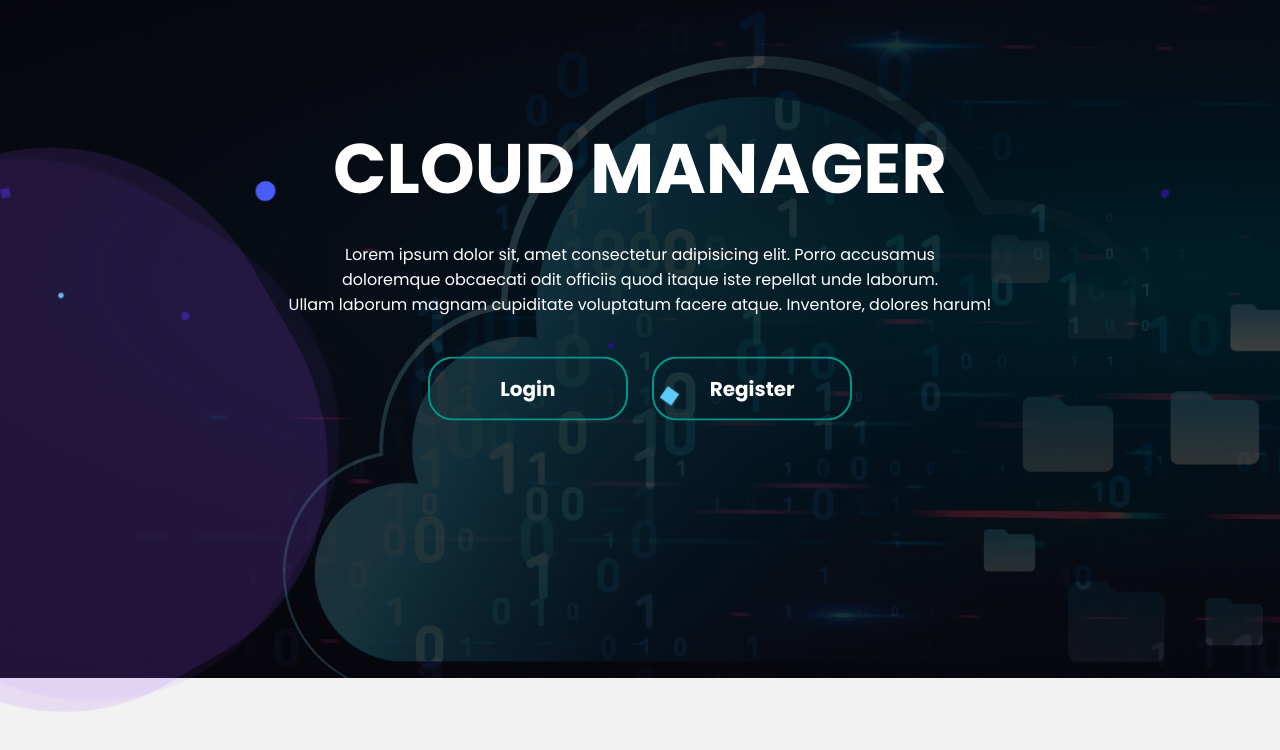
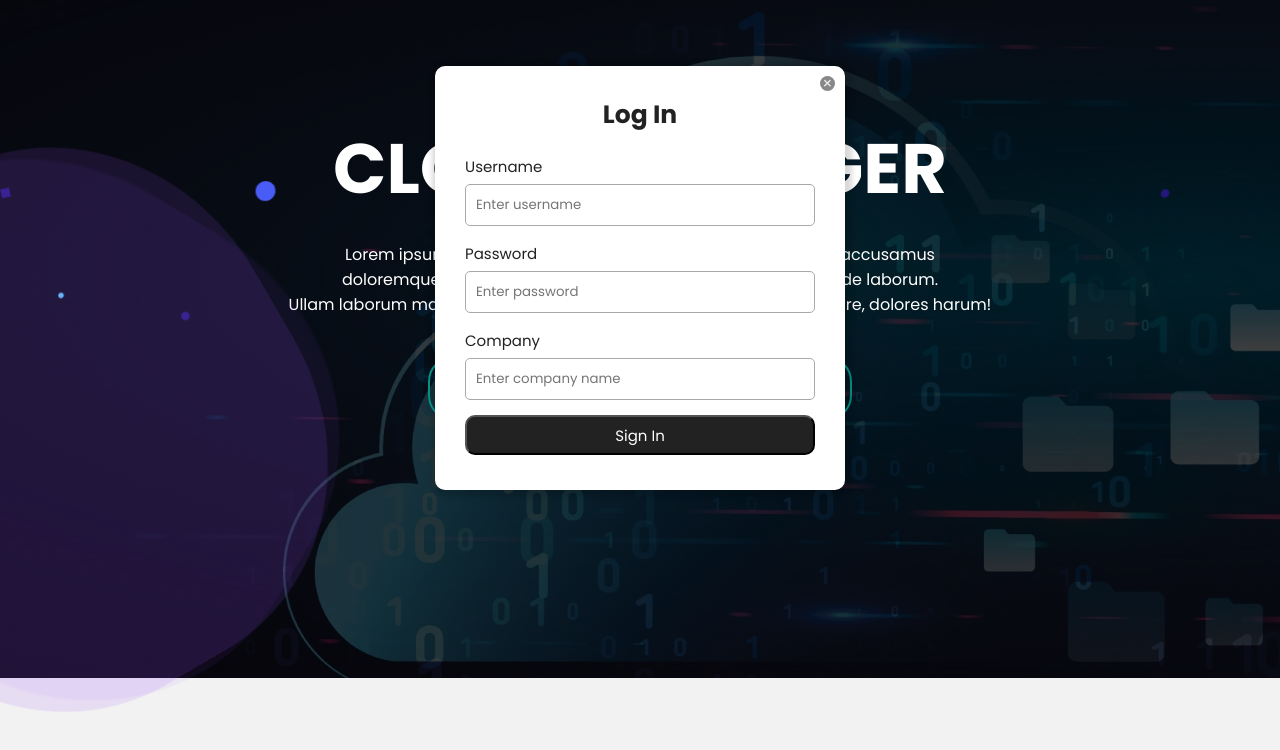
Before and after one commit to Itay-Talias/Cloud-Manager, a website: page CODE/FRONT/login.html in a window 1280 px wide. Both pictures are taken after a click on the button "Login". Shown: the part 122-872 px from the top of the page. Drawn offline with nearby package versions, Linux system fonts and the light colour scheme.

Commit message:
update form event listener

```diff
--- a/CODE/FRONT/login.html
+++ b/CODE/FRONT/login.html
@@ -90,6 +90,7 @@
                 Ullam laborum magnam cupiditate voluptatum facere atque. Inventore, dolores harum!</p>
             <button id="login-btn"><span></span>Login</button>
             <button id="register-btn"><span></span>Register</button>
+        </div>
 
         <div id="login-popup">
             <div id="close-btn">&times;</div>
@@ -115,7 +116,24 @@
                 </div>
             </div>
         </div>
+
     </div>
-    </div>
+
+    <script src="https://code.jquery.com/jquery-3.6.1.js" integrity="sha256-3zlB5s2uwoUzrXK3BT7AX3FyvojsraNFxCc2vC/7pNI=" crossorigin="anonymous"></script>
+    <script>
+        $("#login-btn").on("click", function(){
+            console.log("login click");
+            $("#login-popup").addClass("active")
+        })
+
+        $("#close-btn").on("click", function(){
+            console.log("close click");
+            $("#login-popup").removeClass("active")
+        })
+
+        $("#sign-in-btn").on("click", function(){
+            alert("hello")
+        })
+    </script>
 </body>
 </html>
--- a/CODE/FRONT/style.css
+++ b/CODE/FRONT/style.css
@@ -424,13 +424,14 @@ span{
     opacity: 0;
     transform: translate(-50%, -50%) scale(1.25);
     background-color: #fff;
-    width: 300px;
+    width: 350px;
     padding: 20px 30px;
     box-shadow: 2px 2px 5px 5px rgba(0, 0, 0, 0.15);
     border-radius: 10px;
     transition: top 0ms ease-in-out 200ms,
                 opacity 200ms ease-in-out 0ms,
                 transform 200ms ease-in-out 0ms;
+    box-sizing: content-box;
 }
 
 #login-popup.active{
```
Lines whose indentation alone changed are shown as unchanged.
